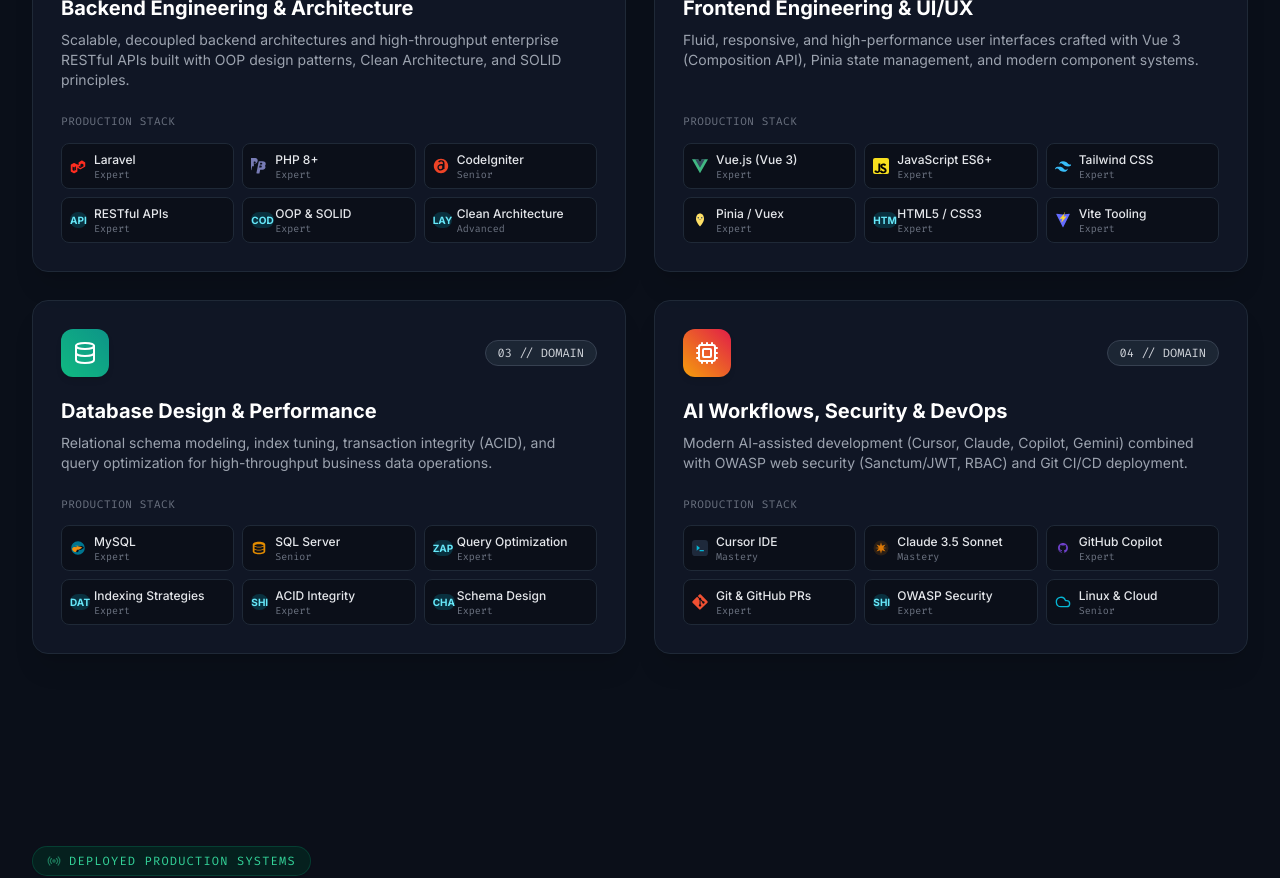
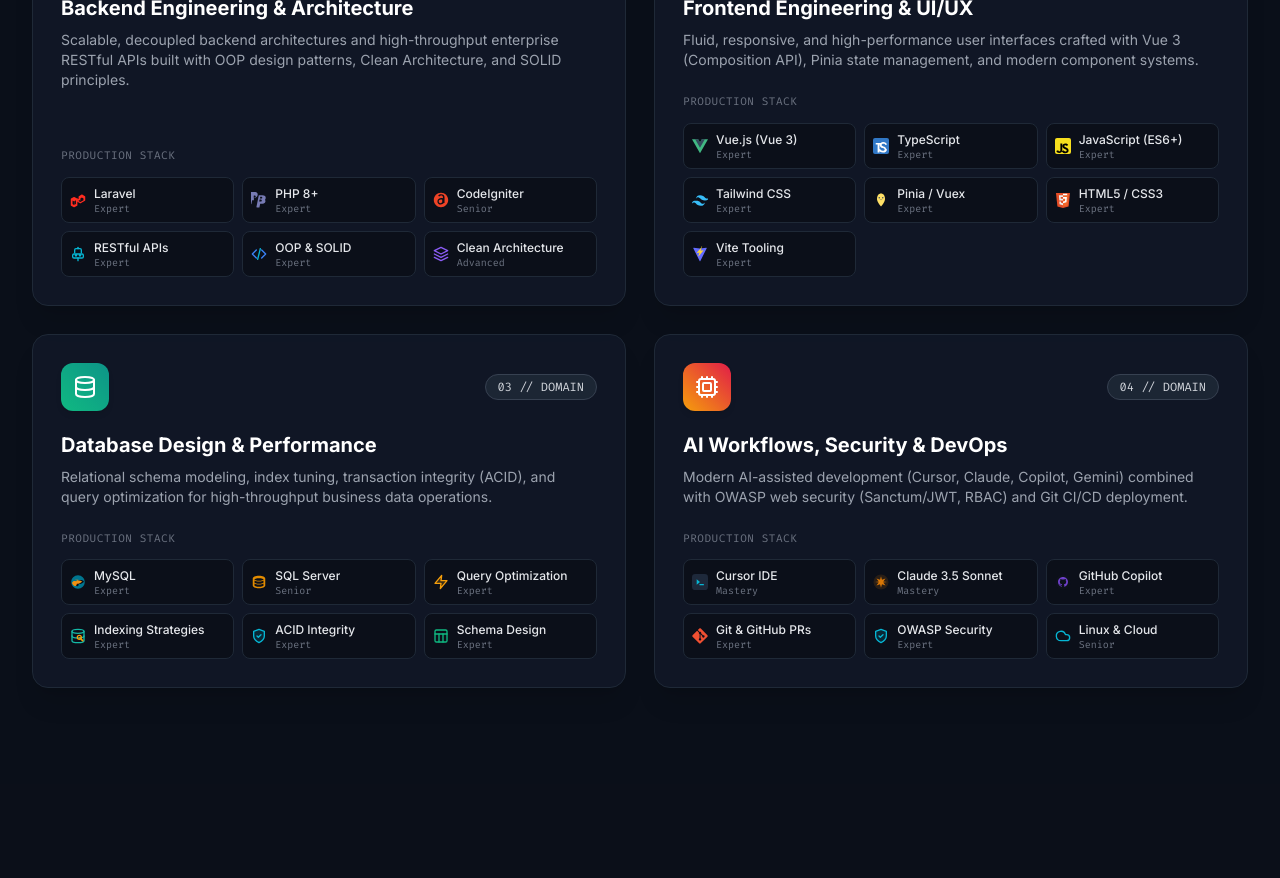
Before and after one commit to haithamahmed2008/portfolio, a Vue app: page / in a window 1280 px wide. Shown: the part 1440-2318 px from the top of the page. Built offline with nearby package versions, Linux system fonts and the light colour scheme.

Commit message:
feat: add dedicated vector icons for skills and integrate TypeScript into frontend matrix

```diff
--- a/src/components/SkillsSection.vue
+++ b/src/components/SkillsSection.vue
@@ -112,7 +112,8 @@
     borderGlow: 'group-hover:border-violet-500/50',
     technologies: [
       { name: 'Vue.js (Vue 3)', levelKey: 'expert', icon: 'vue' },
-      { name: 'JavaScript ES6+', levelKey: 'expert', icon: 'javascript' },
+      { name: 'TypeScript', levelKey: 'expert', icon: 'typescript' },
+      { name: 'JavaScript (ES6+)', levelKey: 'expert', icon: 'javascript' },
       { name: 'Tailwind CSS', levelKey: 'expert', icon: 'tailwind' },
       { name: 'Pinia / Vuex', levelKey: 'expert', icon: 'pinia' },
       { name: 'HTML5 / CSS3', levelKey: 'expert', icon: 'html' },
--- a/src/components/TechIcon.vue
+++ b/src/components/TechIcon.vue
@@ -85,6 +85,78 @@
     <!-- Cloud / Infrastructure -->
     <svg v-else-if="name === 'cloud'" class="w-full h-full" viewBox="0 0 24 24" fill="none" stroke="#06B6D4" stroke-width="2" stroke-linecap="round" stroke-linejoin="round">
       <path d="M17.5 19H9a7 7 0 1 1 6.71-9h1.79a4.5 4.5 0 1 1 0 9Z"/>
+      </svg>
+
+    <!-- TypeScript Icon -->
+    <svg v-else-if="name === 'typescript'" class="w-full h-full" viewBox="0 0 128 128">
+      <rect width="128" height="128" rx="16" fill="#3178C6"/>
+      <path fill="#FFFFFF" d="M102.5 81.3c0-3.3-1.6-6-4.9-8.1-3.2-2.1-8.2-4.1-14.8-5.9-4.7-1.3-8.2-2.8-10.4-4.5-2.2-1.7-3.3-3.9-3.3-6.6 0-3.1 1.3-5.6 3.9-7.5 2.6-1.9 6.2-2.9 10.8-2.9 4.3 0 7.8.9 10.5 2.8 2.7 1.9 4.4 4.5 5.1 7.9l12.4-5.2c-1.6-5.8-5.1-10.4-10.4-13.8-5.3-3.4-11.8-5.1-19.5-5.1-8.3 0-15.1 2.2-20.4 6.7-5.3 4.5-8 10.3-8 17.5 0 6.4 2.2 11.5 6.6 15.3 4.4 3.8 10.6 6.7 18.6 8.7 5.3 1.4 9.1 2.9 11.4 4.6 2.3 1.7 3.4 3.9 3.4 6.6 0 3.3-1.4 5.9-4.3 7.8-2.9 1.9-6.9 2.8-12.1 2.8-5.1 0-9.4-1.2-12.9-3.7-3.5-2.5-5.7-6.2-6.6-11.1l-12.8 4.7c1.7 7.7 5.7 13.7 12 18 6.3 4.3 14 6.5 23.1 6.5 9.4 0 17-2.3 22.8-6.9 5.8-4.6 8.7-10.8 8.7-18.7zm-65.7 34.2h15V52.8h17.9V39.5H21.8v13.3h15v62.7z"/>
+    </svg>
+
+    <!-- RESTful APIs Icon -->
+    <svg v-else-if="name === 'api'" class="w-full h-full" viewBox="0 0 24 24" fill="none" stroke="#06B6D4" stroke-width="2" stroke-linecap="round" stroke-linejoin="round">
+      <path d="M4 14a2 2 0 0 1 2-2h12a2 2 0 0 1 2 2v2a2 2 0 0 1-2 2H6a2 2 0 0 1-2-2v-2z"/>
+      <path d="M7 10V6a2 2 0 0 1 2-2h6a2 2 0 0 1 2 2v4"/>
+      <circle cx="9" cy="14" r="1" fill="#06B6D4"/>
+      <circle cx="15" cy="14" r="1" fill="#06B6D4"/>
+      <path d="M12 2v2"/>
+      <path d="M12 18v4"/>
+    </svg>
+
+    <!-- OOP / Clean Code Icon -->
+    <svg v-else-if="name === 'code' || name === 'oop'" class="w-full h-full" viewBox="0 0 24 24" fill="none" stroke="#3B82F6" stroke-width="2" stroke-linecap="round" stroke-linejoin="round">
+      <polyline points="16 18 22 12 16 6"/>
+      <polyline points="8 6 2 12 8 18"/>
+      <line x1="14" y1="4" x2="10" y2="20" stroke="#06B6D4"/>
+    </svg>
+
+    <!-- Clean Architecture / Layers Icon -->
+    <svg v-else-if="name === 'layers' || name === 'architecture'" class="w-full h-full" viewBox="0 0 24 24" fill="none" stroke="#8B5CF6" stroke-width="2" stroke-linecap="round" stroke-linejoin="round">
+      <polygon points="12 2 2 7 12 12 22 7 12 2"/>
+      <polyline points="2 17 12 22 22 17"/>
+      <polyline points="2 12 12 17 22 12"/>
+    </svg>
+
+    <!-- HTML5 / CSS3 Icon -->
+    <svg v-else-if="name === 'html'" class="w-full h-full" viewBox="0 0 128 128">
+      <path fill="#E44D26" d="M19.3 115.8L7.8 7.3h112.4l-11.5 108.5-44.7 12.2-44.7-12.2z"/>
+      <path fill="#F16529" d="M64 118.5l36.5-10 9.7-91.2H64v101.2z"/>
+      <path fill="#EBEBEB" d="M64 53.6H46.4l-1.2-13.6H64V26.8H31.1l3.5 40.2H64V53.6zm0 37.1l-.1.1-15.3-4.1-1-11.1H34.4l1.9 21.8 27.7 7.7V90.7z"/>
+      <path fill="#FFFFFF" d="M64 53.6h17.6l-1.6 18.5-16 4.3v13.7l27.7-7.7.3-3.4 3.1-34.9.4-4.1H64v13.6zm0-26.8h32.9l.3-3.4.9-10.2H64v13.6z"/>
+    </svg>
+
+    <!-- Query Optimization / Zap Icon -->
+    <svg v-else-if="name === 'zap' || name === 'perf'" class="w-full h-full" viewBox="0 0 24 24" fill="none" stroke="#F59E0B" stroke-width="2" stroke-linecap="round" stroke-linejoin="round">
+      <polygon points="13 2 3 14 12 14 11 22 21 10 12 10 13 2" fill="#F59E0B" fill-opacity="0.2"/>
+    </svg>
+
+    <!-- Schema Design / Relational Model Icon -->
+    <svg v-else-if="name === 'schema' || name === 'chart'" class="w-full h-full" viewBox="0 0 24 24" fill="none" stroke="#10B981" stroke-width="2" stroke-linecap="round" stroke-linejoin="round">
+      <rect x="3" y="3" width="18" height="18" rx="2" stroke-width="2"/>
+      <path d="M3 9h18"/>
+      <path d="M9 21V9"/>
+      <path d="M15 9v12"/>
+    </svg>
+
+    <!-- Indexing Strategies / Database Index Icon -->
+    <svg v-else-if="name === 'database' || name === 'index'" class="w-full h-full" viewBox="0 0 24 24" fill="none" stroke="#14B8A6" stroke-width="2" stroke-linecap="round" stroke-linejoin="round">
+      <ellipse cx="12" cy="5" rx="9" ry="3"/>
+      <path d="M3 5v14c0 1.66 4 3 9 3s9-1.34 9-3V5"/>
+      <path d="M3 12c0 1.66 4 3 9 3s9-1.34 9-3"/>
+      <path d="M15 15l4 4" stroke="#F59E0B" stroke-width="2.5"/>
+      <circle cx="14" cy="14" r="3" stroke="#F59E0B" stroke-width="2"/>
+    </svg>
+
+    <!-- OWASP Security / ACID Integrity / Shield Icon -->
+    <svg v-else-if="name === 'shield' || name === 'security'" class="w-full h-full" viewBox="0 0 24 24" fill="none" stroke="#06B6D4" stroke-width="2" stroke-linecap="round" stroke-linejoin="round">
+      <path d="M12 22s8-4 8-10V5l-8-3-8 3v7c0 6 8 10 8 10z" fill="#06B6D4" fill-opacity="0.15"/>
+      <path d="M9 12l2 2 4-4"/>
+    </svg>
+
+    <!-- Docker Icon -->
+    <svg v-else-if="name === 'docker'" class="w-full h-full" viewBox="0 0 128 128">
+      <path fill="#2496ED" d="M123.6 57.3c-2.4-1.8-7.5-2.6-11.8-1.1-.9-3.8-3.1-7.2-6.5-9.6-1.5-1.1-3.2-1.9-5-2.4l-2.6-.7-.8 2.6c-1.3 4.2-.6 8.5 1.5 12-2.6 1.7-6.9 2.5-11.2 2.1H4.6c-1.6 5.8-.3 15.5 4.3 22.3 6.9 10.3 19.3 16.5 35.8 17.5 19.5 1.2 39.4-4.8 54.4-16.7 12.8-10.2 18.9-20.9 24.5-26z"/>
+      <path fill="#2496ED" d="M17.4 52.8h11.2V41.6H17.4v11.2zm14.4 0H43V41.6H31.8v11.2zm14.3 0h11.2V41.6H46.1v11.2zm14.4 0h11.2V41.6H60.5v11.2zm14.4 0h11.2V41.6H74.9v11.2zM31.8 38.6H43V27.4H31.8v11.2zm14.3 0h11.2V27.4H46.1v11.2zm14.4 0h11.2V27.4H60.5v11.2zm0-14.3h11.2V13.1H60.5v11.2z"/>
     </svg>
 
     <!-- Fallback Clean Code Token -->
--- a/src/data/portfolioData.js
+++ b/src/data/portfolioData.js
@@ -44,9 +44,10 @@
       icon: "Layout",
       color: "from-violet-500 to-purple-600",
       borderGlow: "group-hover:border-violet-500/50",
-      description: "Fluid, responsive, and high-performance user interfaces crafted with Vue 3 (Composition API), Pinia state management, and modern component systems.",
+      description: "Fluid, responsive, and high-performance user interfaces crafted with Vue 3 (Composition API), TypeScript, Pinia state management, and modern component systems.",
       technologies: [
         { name: "Vue.js (Vue 3)", level: "Expert", icon: "vue" },
+        { name: "TypeScript", level: "Expert", icon: "typescript" },
         { name: "JavaScript (ES6+)", level: "Expert", icon: "javascript" },
         { name: "Pinia / Vuex", level: "Expert", icon: "pinia" },
         { name: "Tailwind CSS", level: "Expert", icon: "tailwind" },
```
